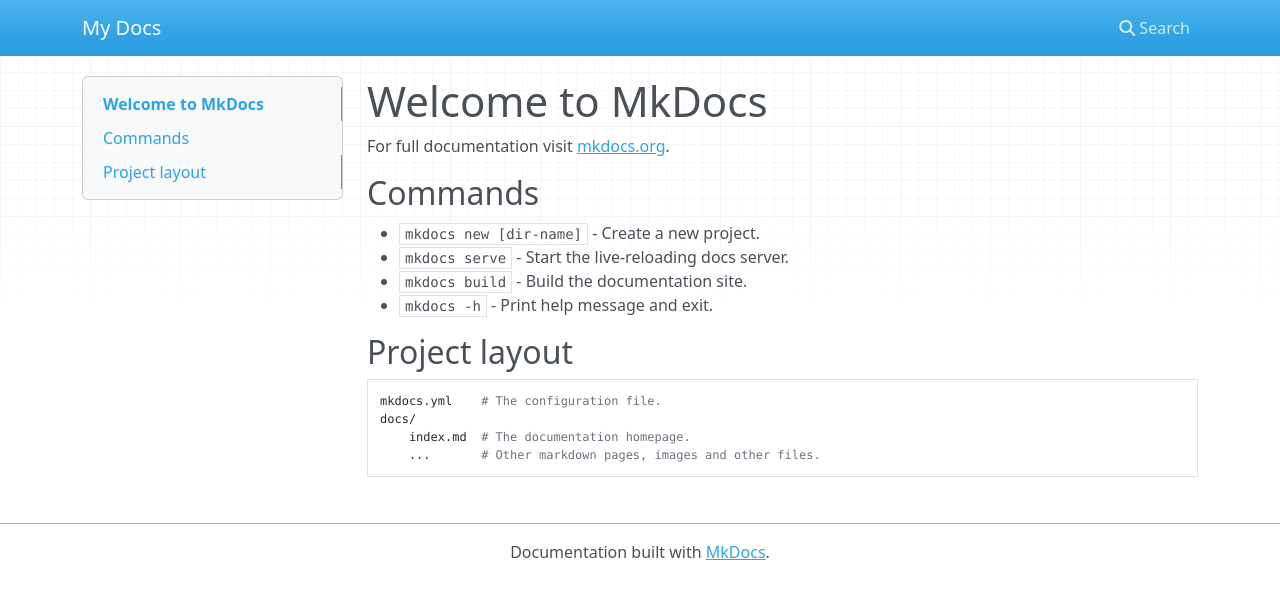
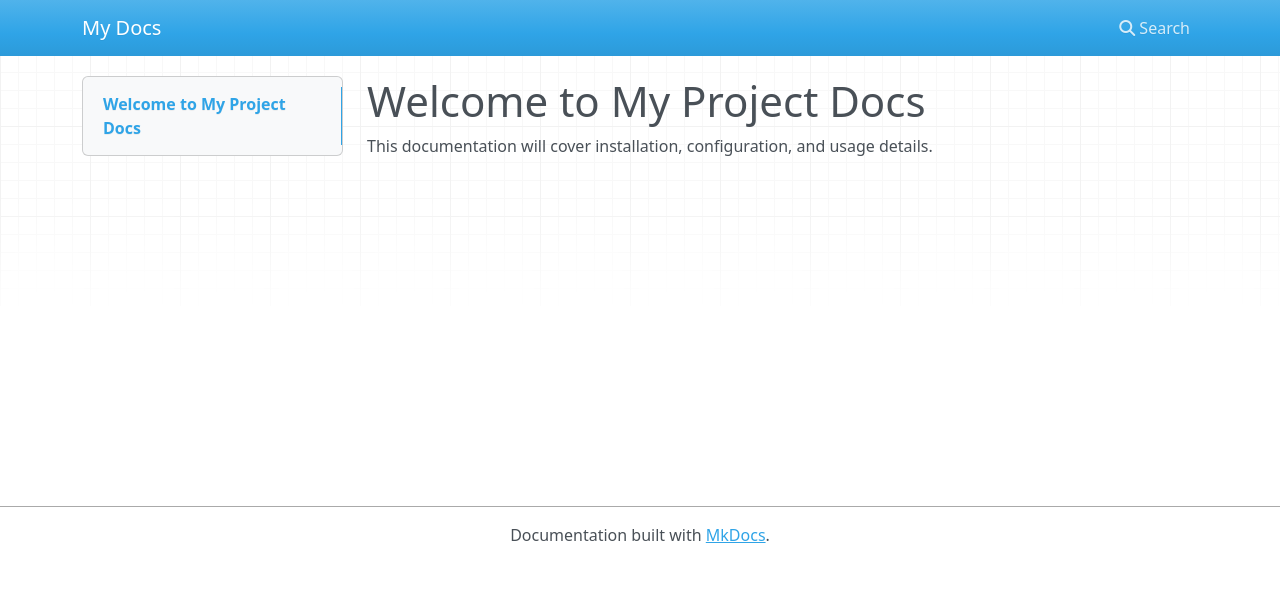
Before and after one commit to vikkivero/my-project-docs, an MkDocs documentation site: the page built from docs/index.md, in a window 1280 px wide. Shown: the top 599 px of the page. Built offline with MkDocs 1.6.1, drawn with Linux system fonts in a browser that asks for light colours; nearby versions of some CDN libraries.

Commit message:
Update index.md

```diff
--- a/docs/Welcome-to-mkdocs.md
+++ b/docs/index.md
@@ -1,17 +1,3 @@
-# Welcome to MkDocs
+# Welcome to My Project Docs
 
-For full documentation visit [mkdocs.org](https://www.mkdocs.org).
-
-## Commands
-
-* `mkdocs new [dir-name]` - Create a new project.
-* `mkdocs serve` - Start the live-reloading docs server.
-* `mkdocs build` - Build the documentation site.
-* `mkdocs -h` - Print help message and exit.
-
-## Project layout
-
-    mkdocs.yml    # The configuration file.
-    docs/
-        index.md  # The documentation homepage.
-        ...       # Other markdown pages, images and other files.
+This documentation will cover installation, configuration, and usage details.
```
